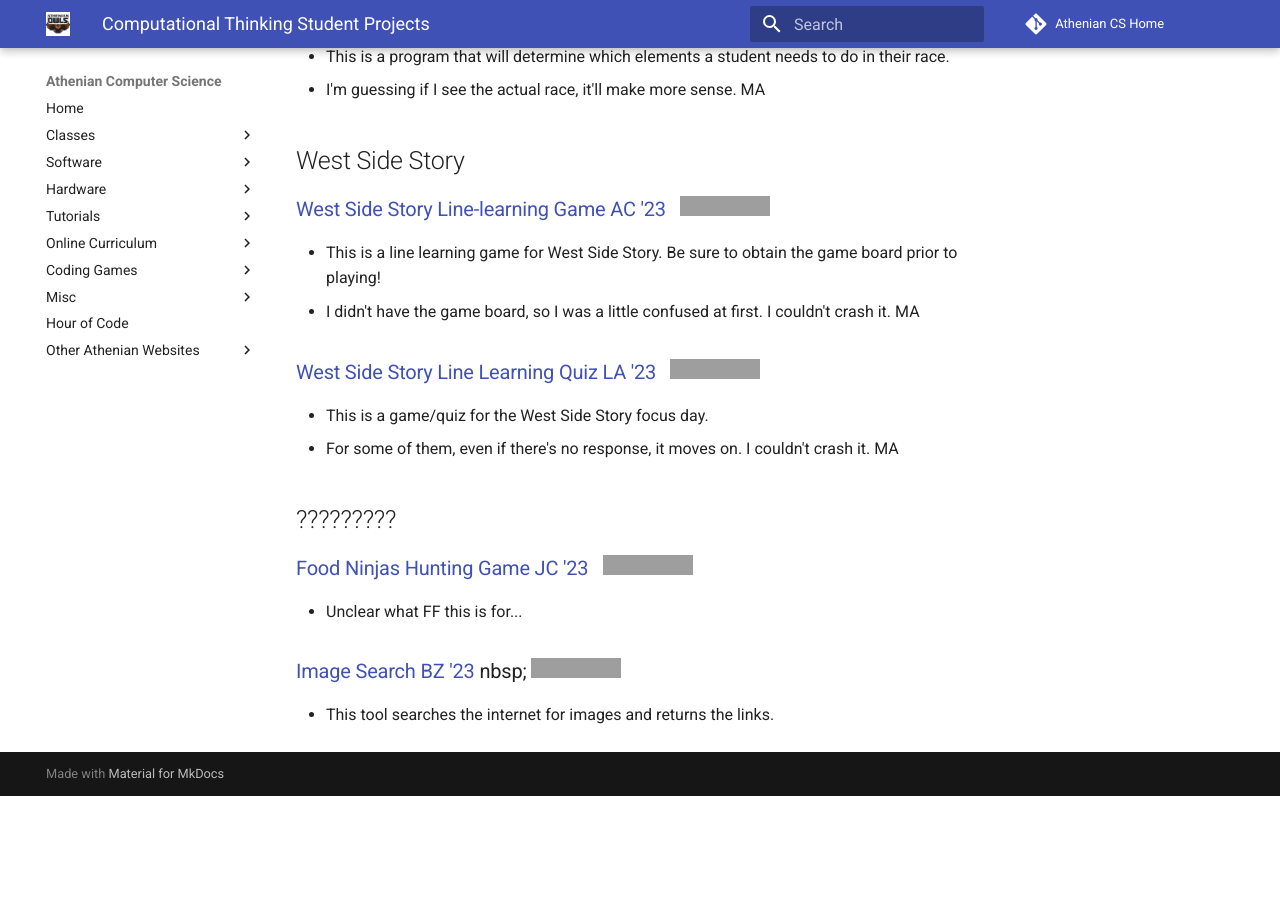
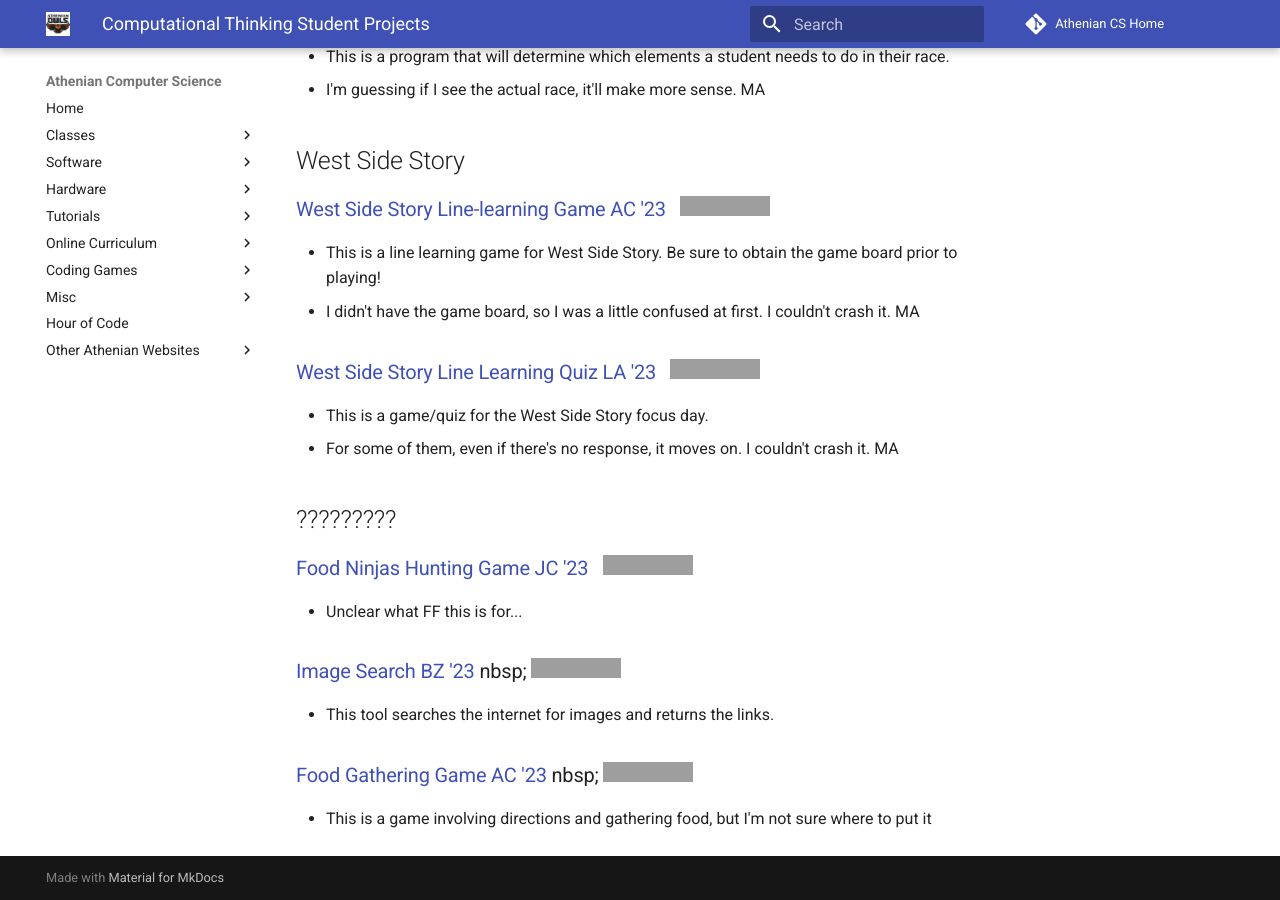
Before and after one commit to athenian-computational-thinking/athenian-cs-mkdocs, an MkDocs documentation site: the page built from docs/ct-projects.md, in a window 1280 px wide and 900 px high, scrolled down 7386 px. Built offline with MkDocs 1.6.1 and Material for MkDocs 9.7.7, drawn with Linux system fonts in a browser that asks for light colours; comment, search, counter and statistics services are not loaded; before the commit the page ends 8182 px from its top, so only the background shows below that; grey boxes are pictures that could not be loaded.

Commit message:
Update ct-projects.md

```diff
--- a/docs/ct-projects.md
+++ b/docs/ct-projects.md
@@ -224,3 +224,6 @@ It's essentially the ranked voting program with some functionality (and the lack
 
 ### [Image Search BZ '23](https://github.com/athenian-ct-projects/Image-Search-BZ) nbsp; [![Run on Repl.it](https://repl.it/badge/github/athenian-ct-projects/Image-Search-BZ)](https://repl.it/github/athenian-ct-projects/Image-Search-BZ)
 * This tool searches the internet for images and returns the links.
+
+### [Food Gathering Game AC '23](https://github.com/athenian-ct-projects/Food-Gathering-Game-AC) nbsp; [![Run on Repl.it](https://repl.it/badge/github/athenian-ct-projects/Food-Gathering-Game-AC)](https://repl.it/github/athenian-ct-projects/Food-Gathering-Game-AC)
+* This is a game involving directions and gathering food, but I'm not sure where to put it
```
